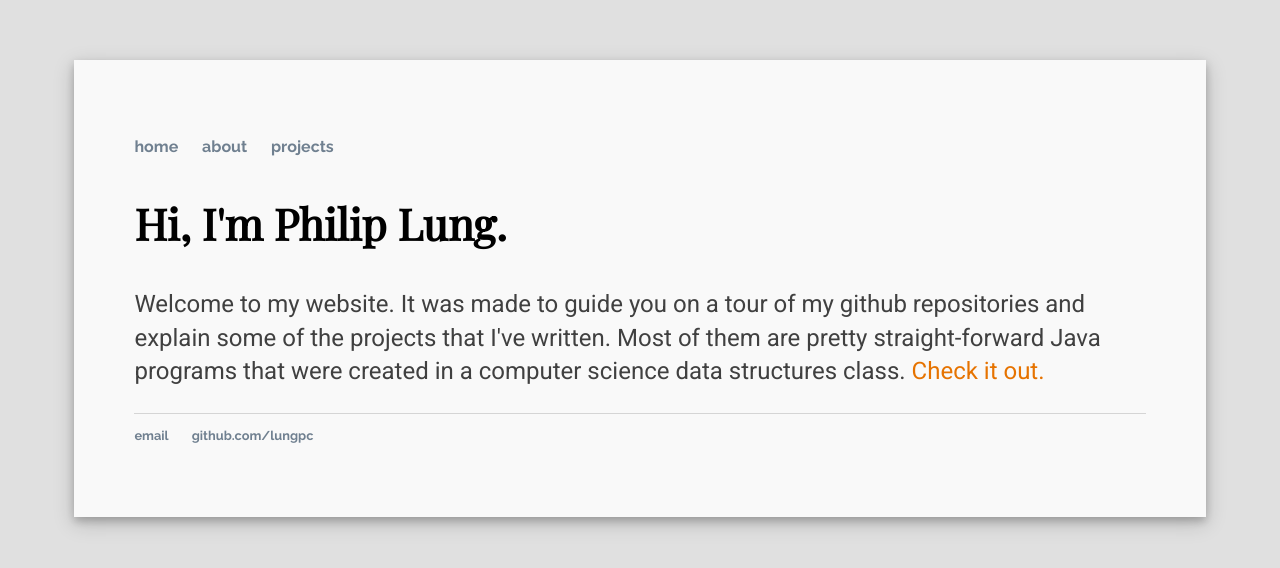
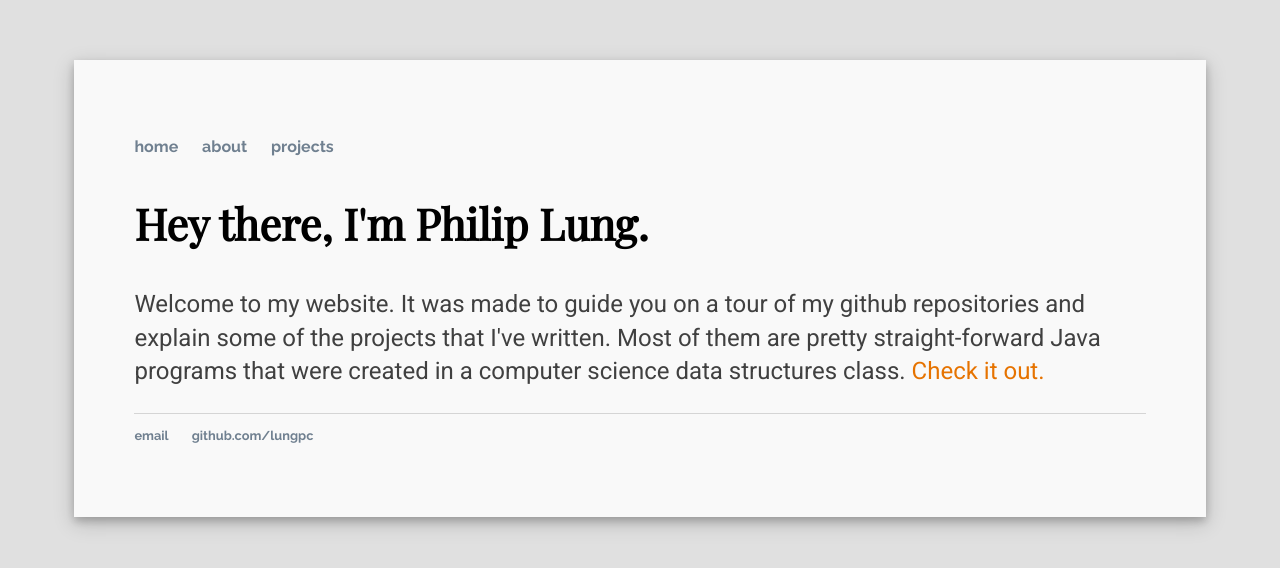
Before and after one commit to lungpc/lungpc.github.io, a Jekyll site: the page built from index.html, in a window 1280 px wide. Shown: the top 568 px of the page. Built offline with Jekyll 4.4.1, drawn with Linux system fonts in a browser that asks for light colours; some web fonts are replaced.

Commit message:
Update index.html

```diff
--- a/index.html
+++ b/index.html
@@ -5,7 +5,7 @@ title: Philip Lung, github tour
 
 
 <div class="intro">
-      <h2>Hi, I'm Philip Lung.</h2>
+      <h2>Hey there, I'm Philip Lung.</h2>
       <p>Welcome to my website. It was made to guide you on a tour of my github repositories and explain
       some of the projects that I've written. Most of them are pretty straight-forward Java programs that were created
       in a computer science data structures class.<a href="/projects"> Check it out.</a></p>
```
